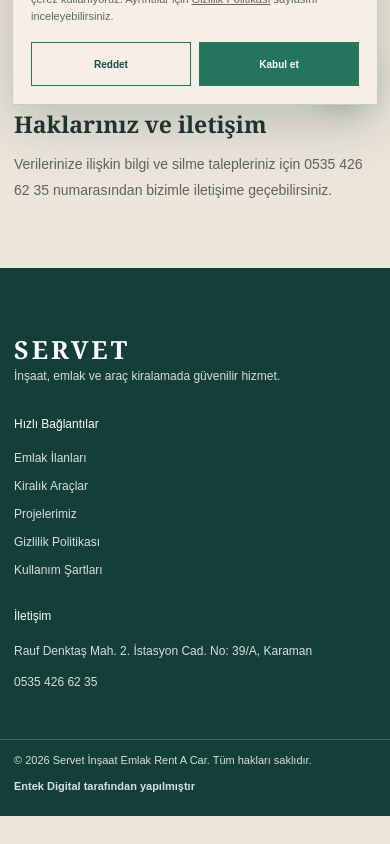
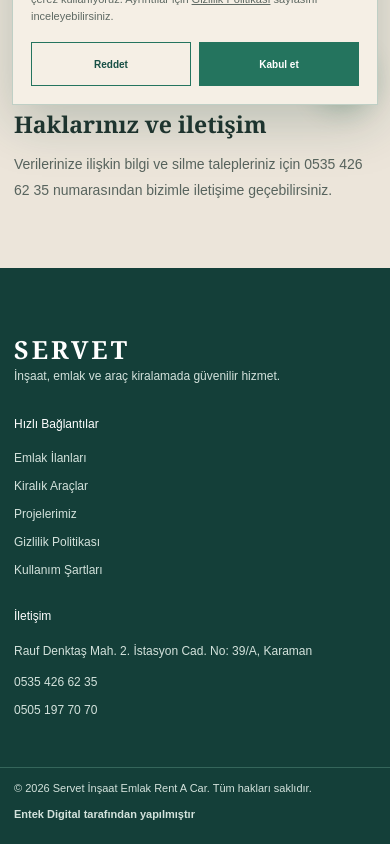
Before and after one commit to ygulen651/servetrentcar, a Next.js app: page /gizlilik in a window 390 px wide. Shown: the part 727-1571 px from the top of the page. Before the commit the page ends 1543 px from the top, so only its background shows below. Built offline with nearby package versions, Linux system fonts and the light colour scheme; no server answers.

Commit message:
feat: add secondary phone to footer

```diff
--- a/src/app/components.tsx
+++ b/src/app/components.tsx
@@ -64,7 +64,8 @@
         <div>
           <h3>İletişim</h3>
           <p>Rauf Denktaş Mah. 2. İstasyon Cad. No: 39/A, Karaman</p>
-          <a href="tel:+905354266235">0535 426 62 35</a>
+          <a href="tel:+905354266235" aria-label="Telefon: 0535 426 62 35">0535 426 62 35</a>
+          <a href="tel:+905051977070" aria-label="Araç kiralama telefonu: 0505 197 70 70">0505 197 70 70</a>
         </div>
       </div>
       <div className="copyright">
```
